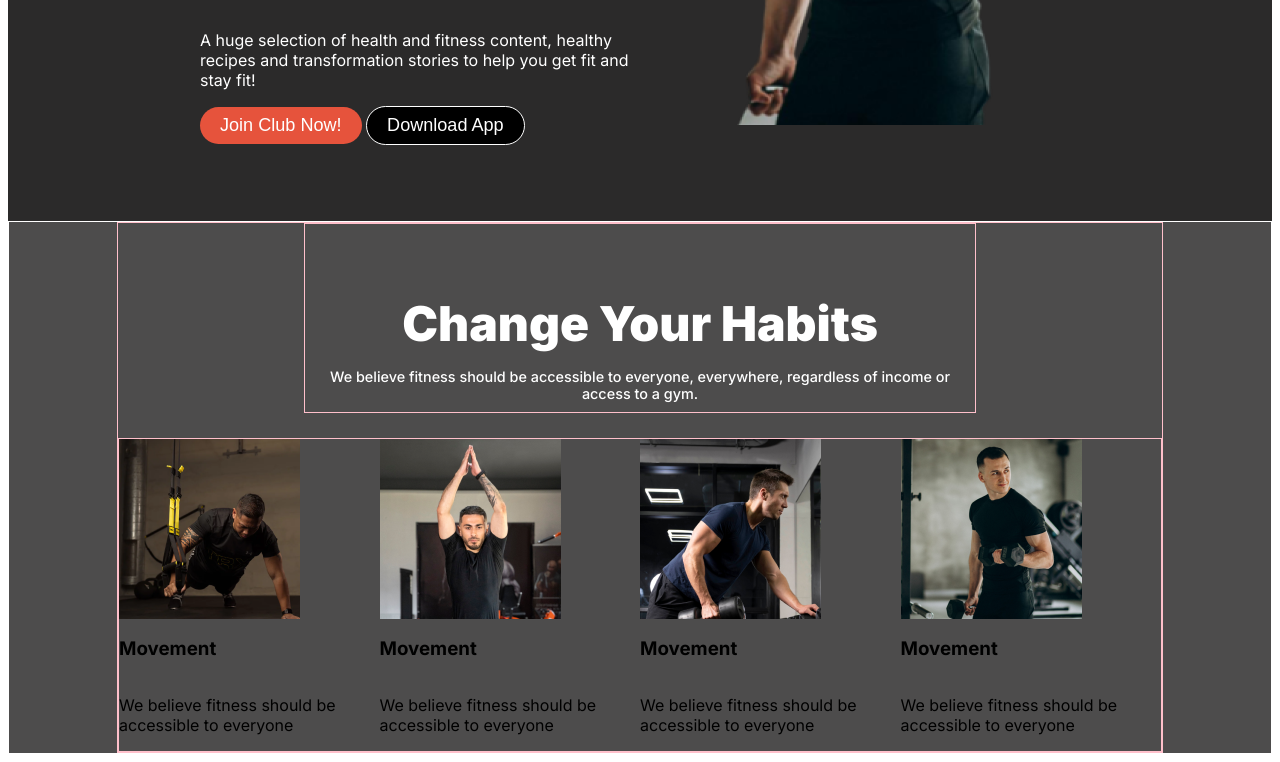
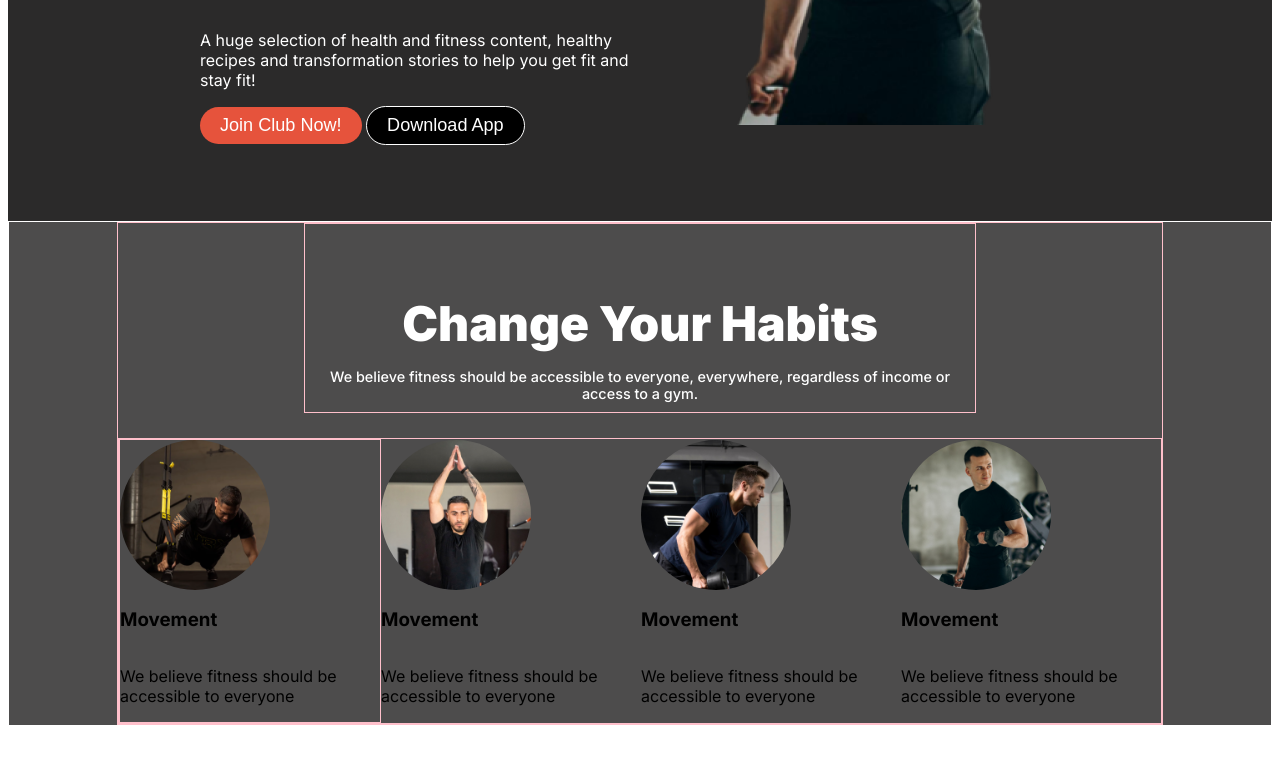
Before and after one commit to rabbihossen514/its-my-second-assignment, a plain HTML site: page index.html in a window 1280 px wide. Shown: the part 555-1317 px from the top of the page. After the commit the page ends 1289 px from the top, so only its background shows below. Drawn offline with Linux system fonts and the light colour scheme.

Commit message:
added circle image icon

```diff
--- a/index.html
+++ b/index.html
@@ -43,23 +43,23 @@
                 <p class="ch-description">We believe fitness should be accessible to everyone, everywhere, regardless of income or access to a gym.</p>
             </div>
             <div class="habit-img-container">
-                <div>
-                    <img src="images/image 3.png" alt="">
+                <div class="centering">
+                    <img class="img-1" src="images/image 3.png" alt="">
                     <h3>Movement</h3>
                     <p>We believe fitness should be accessible to everyone</p>
                 </div>
                 <div>
-                    <img src="images/image 2.png" alt="">
+                    <img class="img-1" src="images/image 2.png" alt="">
                     <h3>Movement</h3>
                     <p>We believe fitness should be accessible to everyone</p>
                 </div>
                 <div>
-                    <img src="images/image 4.png" alt="">
+                    <img class="img-1" src="images/image 4.png" alt="">
                     <h3>Movement</h3>
                     <p>We believe fitness should be accessible to everyone</p>
                 </div>
                 <div>
-                    <img src="images/image 5.png" alt="">
+                    <img class="img-1" src="images/image 5.png" alt="">
                     <h3>Movement</h3>
                     <p>We believe fitness should be accessible to everyone</p>
                 </div>
--- a/style.css
+++ b/style.css
@@ -130,6 +130,26 @@
   align-items: center;
 }
 
+.habit-img-container{
+  display: flex;
+  justify-content: center;
+  align-items: center;
+}
+.img-1{
+  width: 9.38rem;
+  height: 9.38rem;
+  border-radius: 50%;
+  object-fit: cover;
+}
+.centering{
+  display: flex;
+  justify-content: center;
+  align-items: center;
+  margin: o auto;
+  border: 1px solid pink;
+
+}
+
 /* responsive area */
 @media screen and (max-width:576px) {
   .get-body-img{
```
